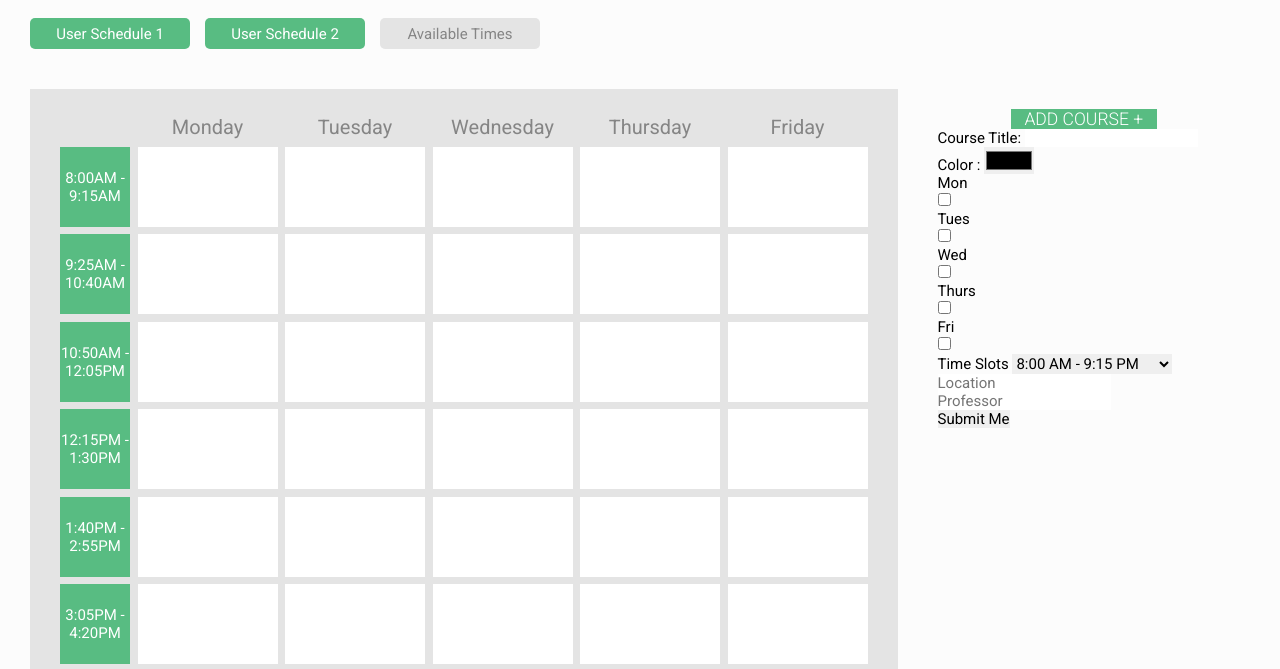
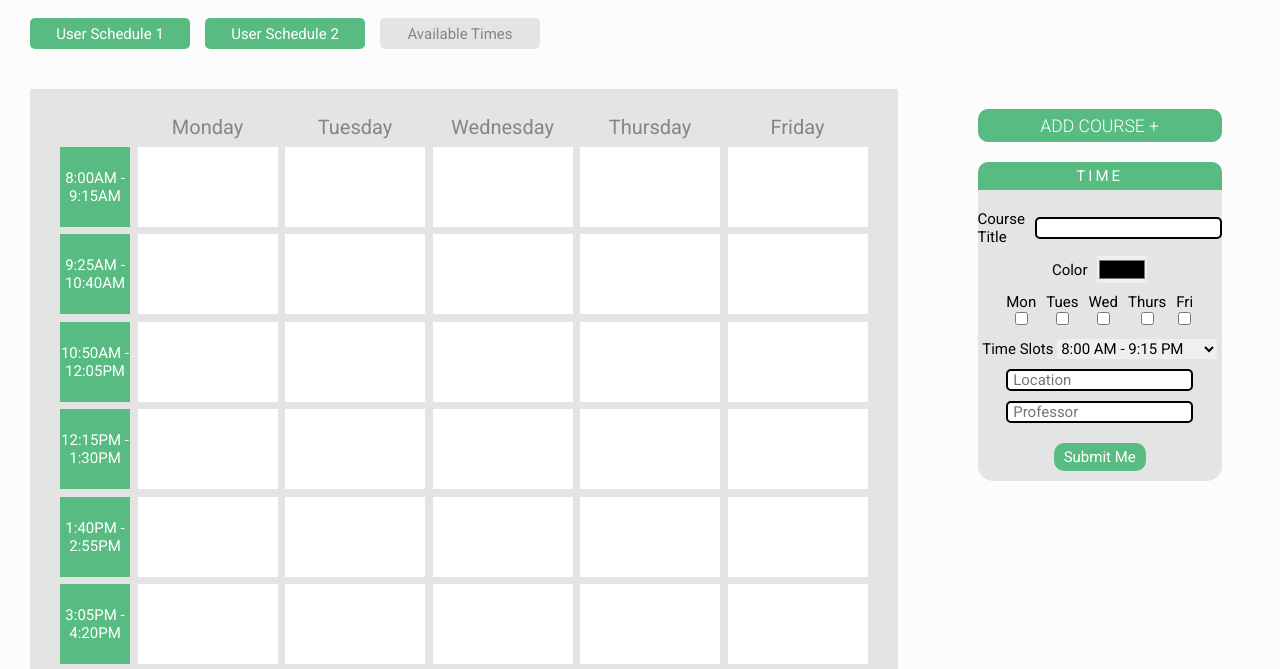
Before and after one commit to KyoshiNoda/schedule-cewit, a website: page index.html in a window 1280 px wide. Shown: the part 114-783 px from the top of the page. Drawn offline with Linux system fonts and the light colour scheme.

Commit message:
Finished styling index.html

```diff
--- a/css/index.css
+++ b/css/index.css
@@ -112,15 +112,83 @@ header {
 
 /* || RIGHT SIDE */
 .right {
-    padding: 2rem;
+    padding: 2rem 6rem;
 }
 
 /* || FORM */
 .form-title {
     background-color: var(--primary-color);
     color: #fff;
-    width: 50%;
     margin: 0 auto;
     font-weight: 300;
     text-align: center;
+    padding: 0.65rem 0;
+    border-radius: 10px;
 }
+
+.time-heading {
+    background-color: var(--primary-color);
+    margin-top: 2rem;
+    padding: 0.5rem 0;
+    border-top-right-radius: 10px;
+    border-top-left-radius: 10px;
+    text-align: center;
+    color: #fff;
+    letter-spacing: 0.3rem;
+}
+
+.inputs-container {
+    background-color: var(--secondary-color);
+    padding-top: 2rem;
+    border-bottom-left-radius: 15px;
+    border-bottom-right-radius: 15px;
+    display: flex;
+    flex-direction: column;
+    align-items: center;
+    gap: 1rem;
+}
+
+.course-input-container {
+    display: flex;
+    align-items: center;
+    gap: 1rem;
+}
+
+.color-input-container {
+    display: flex;
+    align-items: center;
+    gap: 1rem;
+}
+
+#courseTitle {
+    border: 2px solid #000;
+    border-radius: 5px;
+    padding: 0 0.5rem;
+}
+
+.days {
+    display: flex;
+    gap: 1rem;
+}
+
+.day-container {
+    display: flex;
+    flex-direction: column;
+    align-items: center;
+}
+
+.location-input,
+.professor-input {
+    border: 2px solid #000;
+    padding: 0 0.5rem;
+    border-radius: 5px;
+}
+
+#submit-form {
+    background-color: var(--primary-color);
+    color: #fff;
+    padding: 0.5rem 1rem;
+    border-radius: 10px;
+    margin: 1rem 0;
+    cursor: pointer;
+}
--- a/index.html
+++ b/index.html
@@ -416,16 +416,17 @@
                     <!-- Card  -->
                     <div class="form-container">
                         <form action="" method="post" id="add-course">
-                            <div>
-                                <h3 class="form-title">ADD COURSE +</h3>
+                            <h3 class="form-title">ADD COURSE +</h3>
+                            <div class="time-heading">TIME</div>
+                            <div class="inputs-container">
                                 <!-- Course Title-->
-                                <div class="card-body">
-                                    <label type="text" for="courseTitle">Course Title:</label>
+                                <div class="card-body course-input-container">
+                                    <label type="text" for="courseTitle">Course Title</label>
                                     <input type="text" id="courseTitle" name="courseTitle">
                                 </div>
                                 <!-- COLOR -->
-                                <div class="card-body">
-                                    <label type="color" for="colorPicker">Color :</label>
+                                <div class="card-body color-input-container">
+                                    <label type="color" for="colorPicker">Color</label>
                                     <input type="color" id="colorPicker" name="color">
                                 </div>
                                 <!-- Days of week -->
@@ -479,10 +480,10 @@
                                     </select>
                                 </div>
                                 <div class="card-body">
-                                    <input type="text" placeholder="Location" name="location">
+                                    <input class="location-input" type="text" placeholder="Location" name="location">
                                 </div>
                                 <div class="card-body">
-                                    <input type="text" placeholder="Professor" name="professor">
+                                    <input class="professor-input" type="text" placeholder="Professor" name="professor">
                                 </div>
                                 <button id=submit-form>Submit Me</button>
                             </div>
```
